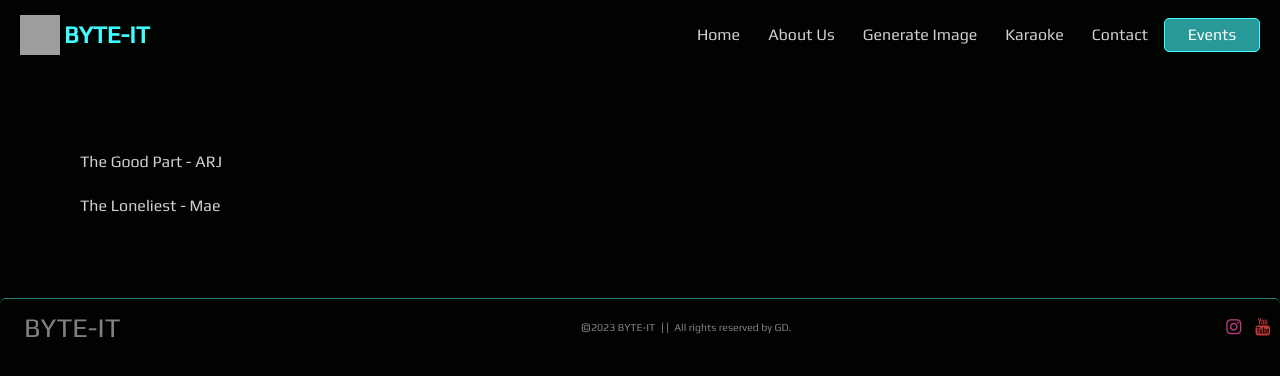
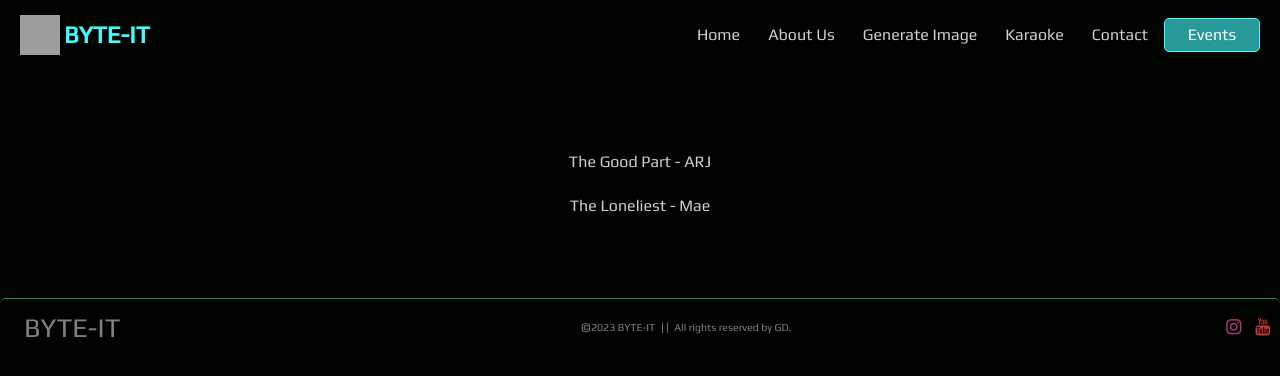
Before and after one commit to gauravdubey013/byteit, a Next.js app: page /Karaoke in a window 1280 px wide. Shown: the top 376 px of the page. Built offline with nearby package versions, Linux system fonts and the light colour scheme; grey boxes are pictures that could not be loaded.

Commit message:
Update karaoke page.jsx

```diff
--- a/src/app/Karaoke/page.jsx
+++ b/src/app/Karaoke/page.jsx
@@ -4,7 +4,7 @@ import Link from "next/link";
 const KaraokeMenu = () => {
   return (
     <>
-      <div className="w-full h-[80] flex flex-col gap-5 p-20">
+      <div className="w-full h-[80] flex flex-col gap-5 items-center justify-center p-20">
         <Link href={"/Karaoke/theGoodPart"}>The Good Part - ARJ</Link>
         <Link href={"/Karaoke/theLoneliest"}>The Loneliest - Mae</Link>
       </div>
```
